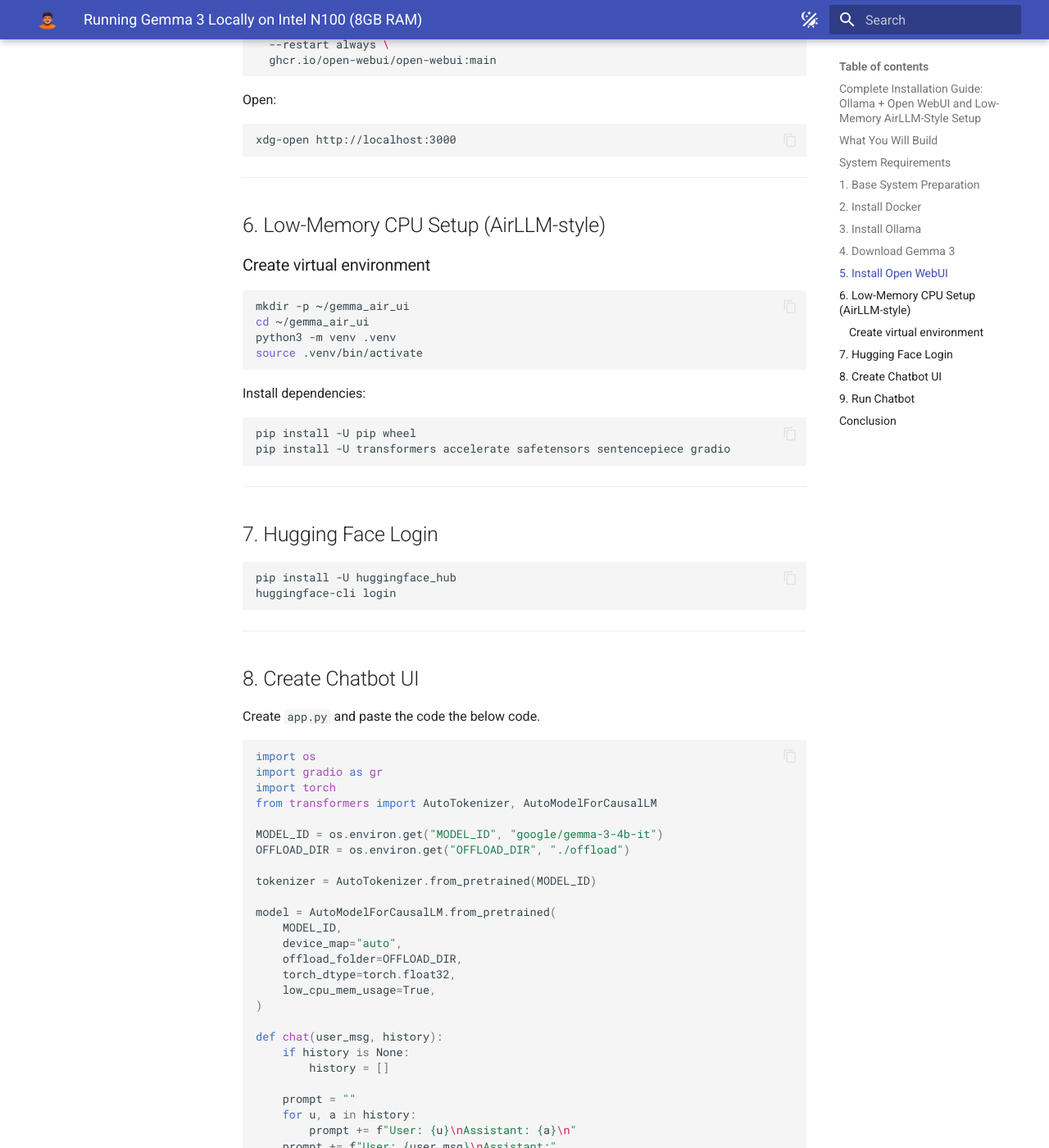
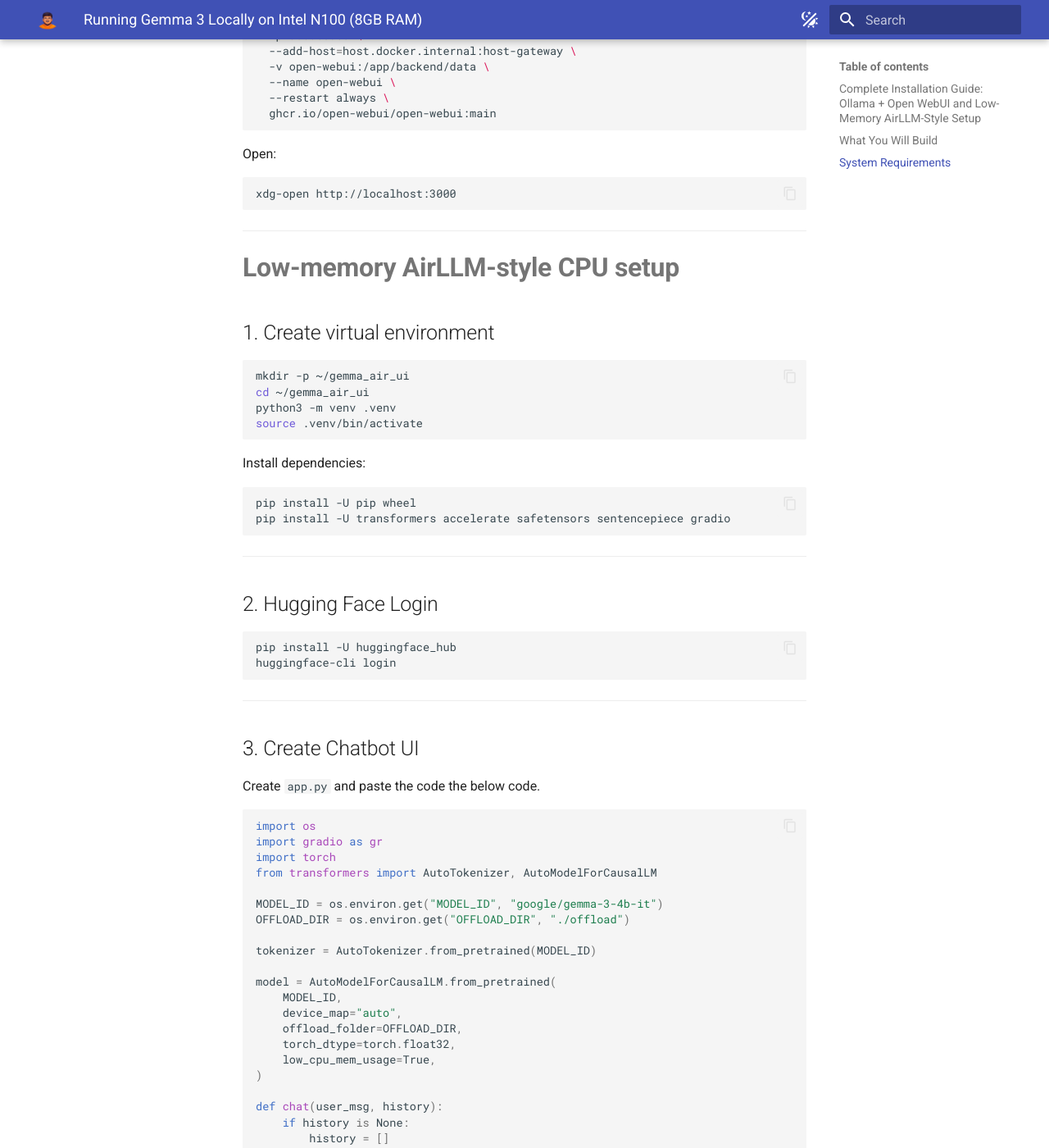
Before and after one commit to SanthozM/geeks, an MkDocs documentation site: the page built from docs/Blog/post9.md, in a window 1280 px wide and 1400 px high, scrolled down 1890 px. Shown: the whole window at 82% size. Built offline with MkDocs 1.6.1 and Material for MkDocs 9.7.7, drawn with Linux system fonts in a browser that asks for light colours; some of the changed text lies outside the part shown.

Commit message:
Update post9.md

````diff
--- a/docs/Blog/post9.md
+++ b/docs/Blog/post9.md
@@ -86,9 +86,9 @@
 
 ---
 
-## 6. Low-Memory CPU Setup (AirLLM-style)
+# **Low-memory AirLLM-style CPU setup**
 
-### Create virtual environment
+## 1. Create virtual environment
 
 ```bash
 mkdir -p ~/gemma_air_ui
@@ -105,7 +105,7 @@
 
 ---
 
-## 7. Hugging Face Login
+## 2. Hugging Face Login
 
 ```bash
 pip install -U huggingface_hub
@@ -114,7 +114,7 @@
 
 ---
 
-## 8. Create Chatbot UI
+## 3. Create Chatbot UI
 
 Create `app.py` and paste the code the below code.
 
@@ -176,7 +176,7 @@
 
 ---
 
-## 9. Run Chatbot
+## 4. Run Chatbot
 
 ```bash
 export MODEL_ID="google/gemma-3-4b-it"
````
Also changed, not shown: other parts of docs/Blog/post9.md (+1 -1 lines).
